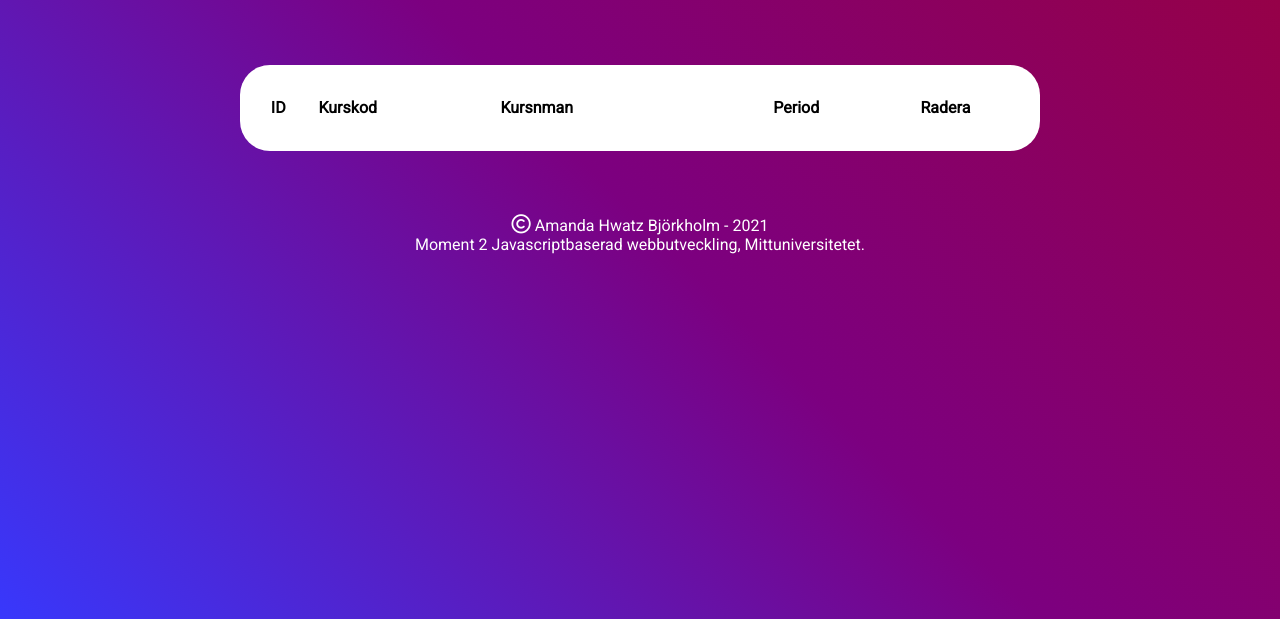
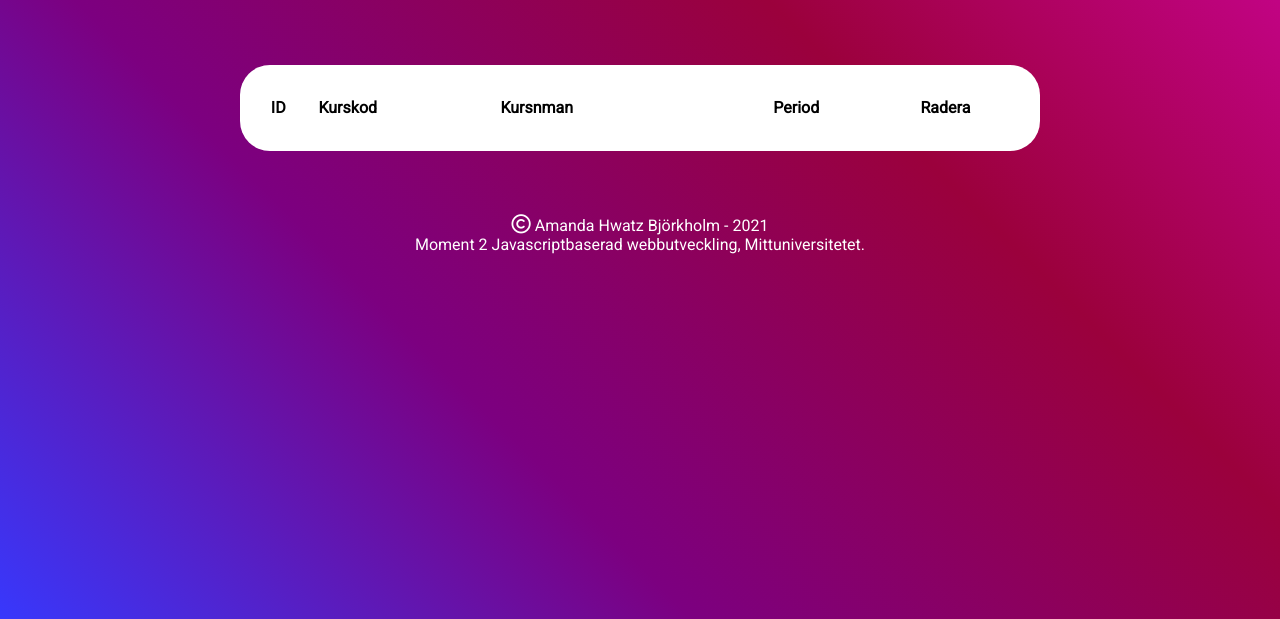
Before and after one commit to Ztawh/DT162G-moment2-klient, a plain HTML site: page index.html in a window 1280 px wide. Shown: the part 181-800 px from the top of the page. Drawn offline with nearby package versions, Linux system fonts and the light colour scheme; no server answers; a web font is replaced by a local one.

Commit message:
Add color to background

```diff
--- a/css/style.css
+++ b/css/style.css
@@ -10,7 +10,7 @@
 }
 
 body {
-    background: linear-gradient(45deg,rgb(56, 56, 252) ,rgb(124, 0, 128), rgb(155, 1, 60));
+    background: linear-gradient(45deg,rgb(56, 56, 252) ,rgb(124, 0, 128), rgb(155, 1, 60), rgb(207, 4, 156));
     background-attachment: fixed;
     background-repeat: no-repeat;
     height: 100vh;
```
